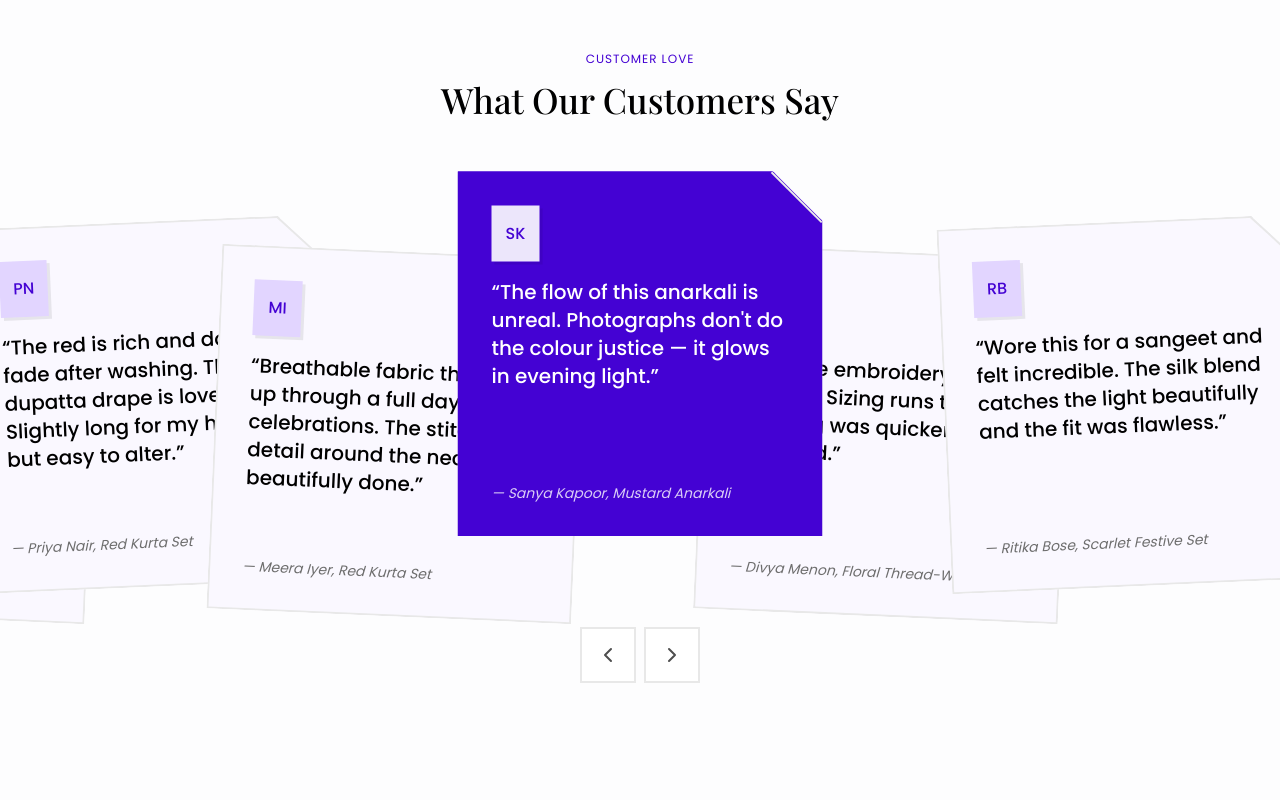
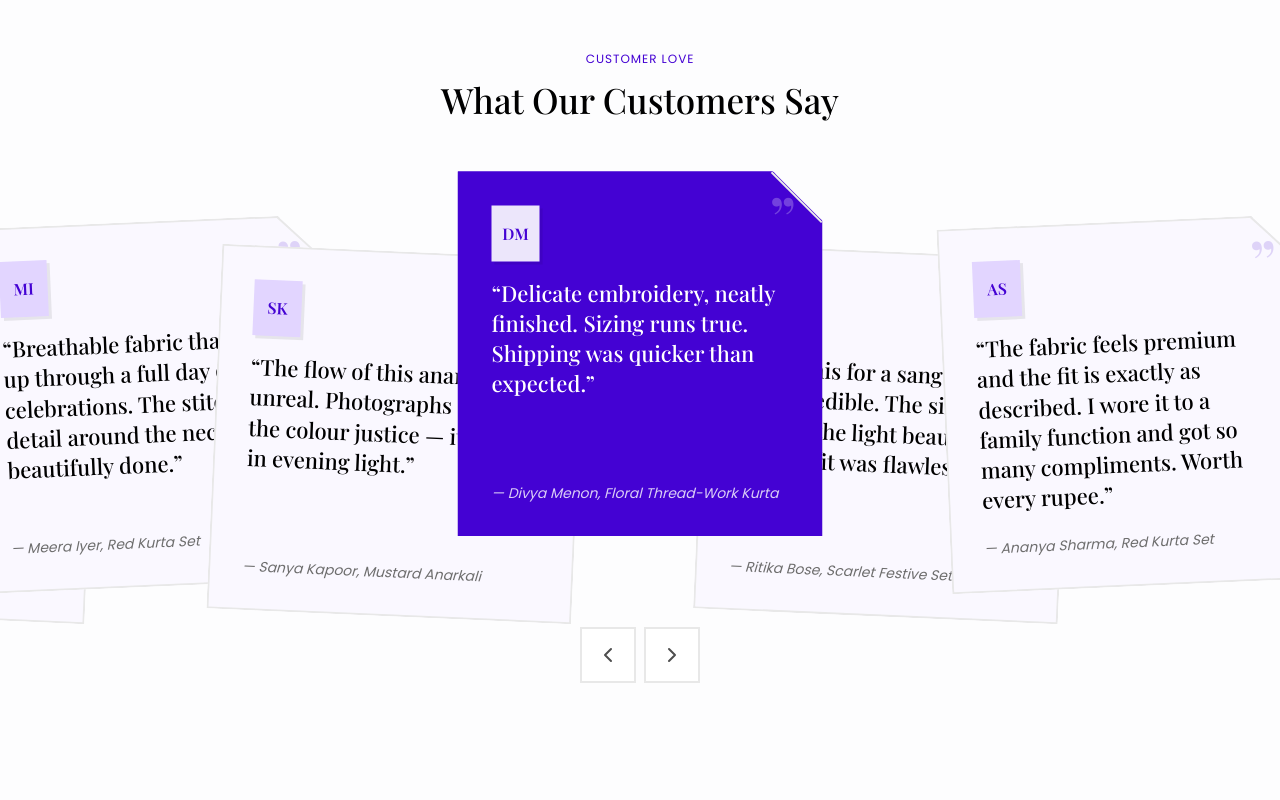
Before and after one commit to ragav1n/look, a React (Vite) app: page / in a window 1280 px wide. Shown: the part 3360-4160 px from the top of the page. Built offline with nearby package versions, Linux system fonts and the light colour scheme; no server answers.

Commit message:
Polish testimonials: auto-advance, pause on hover, Playfair quotes + quote mark

```diff
--- a/src/components/ui/stagger-testimonials.tsx
+++ b/src/components/ui/stagger-testimonials.tsx
@@ -1,4 +1,4 @@
-import React, { useEffect, useState } from "react";
+import React, { useCallback, useEffect, useRef, useState } from "react";
 import { ChevronLeft, ChevronRight } from "lucide-react";
 import { cn } from "@/lib/utils";
 
@@ -64,9 +64,18 @@ const TestimonialCard: React.FC<TestimonialCardProps> = ({
         className="absolute block origin-top-right rotate-45 bg-line"
         style={{ right: -2, top: 48, width: SQRT_5000, height: 2 }}
       />
+      <span
+        aria-hidden
+        className={cn(
+          "pointer-events-none absolute top-3 right-6 font-display text-[64px] leading-none select-none",
+          isCenter ? "text-white/25" : "text-accent/15",
+        )}
+      >
+        &rdquo;
+      </span>
       <div
         className={cn(
-          "mb-4 flex h-14 w-12 items-center justify-center text-[16px] font-medium",
+          "mb-4 flex h-14 w-12 items-center justify-center font-display text-[16px] font-semibold",
           isCenter ? "bg-white/90 text-accent" : "bg-lavender text-accent",
         )}
         style={{ boxShadow: "3px 3px 0px rgba(0,0,0,0.08)" }}
@@ -74,7 +83,12 @@ const TestimonialCard: React.FC<TestimonialCardProps> = ({
       >
         {initials(testimonial.author)}
       </div>
-      <h3 className={cn("text-base font-medium sm:text-xl", isCenter ? "text-white" : "text-black")}>
+      <h3
+        className={cn(
+          "font-display text-lg leading-snug font-medium sm:text-[22px]",
+          isCenter ? "text-white" : "text-black",
+        )}
+      >
         “{testimonial.quote}”
       </h3>
       <p
@@ -96,23 +110,28 @@ export const StaggerTestimonials: React.FC<{ items: Testimonial[] }> = ({ items
     items.map((t, i) => ({ ...t, tempId: i })),
   );
 
-  const handleMove = (steps: number) => {
-    const newList = [...list];
+  const paused = useRef(false);
+
+  // Functional update keeps this stable for the auto-advance interval.
+  const handleMove = useCallback((steps: number) => {
+    setList((prev) => {
+      const newList = [...prev];
       if (steps > 0) {
         for (let i = steps; i > 0; i--) {
           const item = newList.shift();
-        if (!item) return;
+          if (!item) return prev;
           newList.push({ ...item, tempId: Math.random() });
         }
       } else {
         for (let i = steps; i < 0; i++) {
           const item = newList.pop();
-        if (!item) return;
+          if (!item) return prev;
           newList.unshift({ ...item, tempId: Math.random() });
         }
       }
-    setList(newList);
-  };
+      return newList;
+    });
+  }, []);
 
   useEffect(() => {
     const updateSize = () => {
@@ -124,8 +143,24 @@ export const StaggerTestimonials: React.FC<{ items: Testimonial[] }> = ({ items
     return () => window.removeEventListener("resize", updateSize);
   }, []);
 
+  // Gentle auto-advance so the fan feels alive; pauses on hover/focus.
+  useEffect(() => {
+    if (window.matchMedia("(prefers-reduced-motion: reduce)").matches) return;
+    const id = window.setInterval(() => {
+      if (!paused.current) handleMove(1);
+    }, 5000);
+    return () => window.clearInterval(id);
+  }, [handleMove]);
+
   return (
-    <div className="relative w-full overflow-hidden" style={{ height: 560 }}>
+    <div
+      className="relative w-full overflow-hidden"
+      style={{ height: 560 }}
+      onPointerEnter={() => (paused.current = true)}
+      onPointerLeave={() => (paused.current = false)}
+      onFocusCapture={() => (paused.current = true)}
+      onBlurCapture={() => (paused.current = false)}
+    >
       {list.map((testimonial, index) => {
         const position =
           list.length % 2 ? index - (list.length + 1) / 2 : index - list.length / 2;
```
Lines whose indentation alone changed are shown as unchanged.
